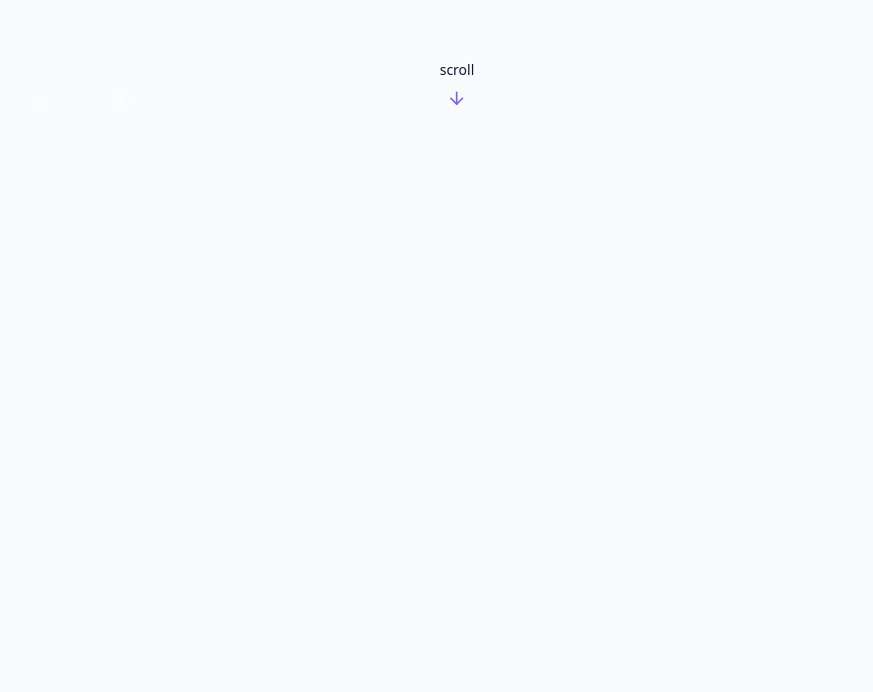
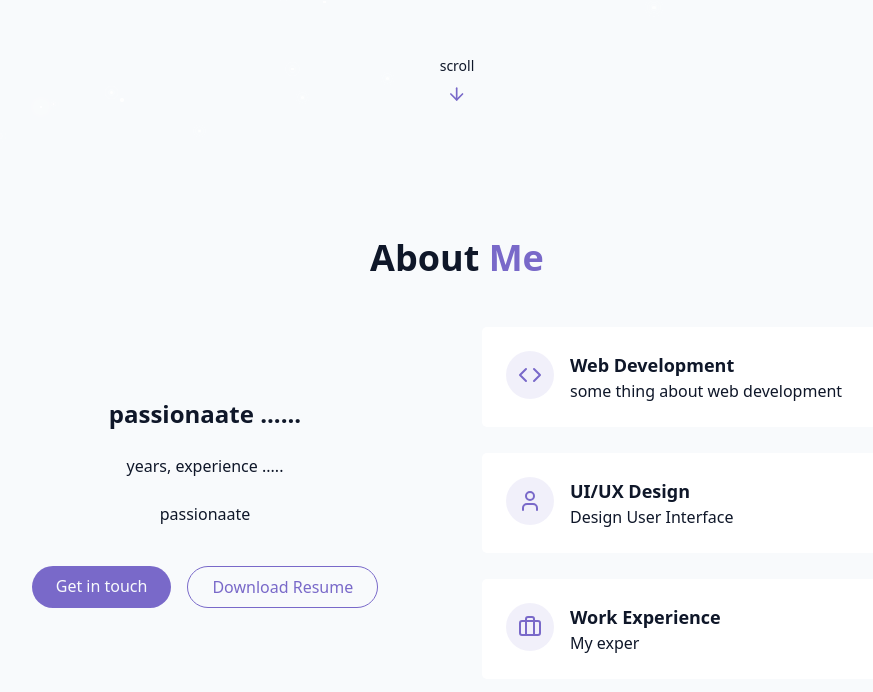
Before and after one commit to Tomiwajin/TomiwaJinadu-Portfolio-V1, a React (Vite) app: page / in a window 1280 px wide. Shown: the part 658-1350 px from the top of the page, without its empty margins (183-1056 px from the left). Before the commit the page ends 800 px from the top, so only its background shows below. Built offline with nearby package versions, Linux system fonts and the light colour scheme.

Commit message:
created About section

```diff
--- /dev/null
+++ b/src/Componentts/AboutSection.jsx
@@ -0,0 +1,71 @@
+import { Briefcase, Code, User } from "lucide-react";
+
+export const AboutSection = () => {
+  return (
+    <section id="about" className="py-24 px-4 relative">
+      {" "}
+      <div className="container mx-auto max-w-5xl">
+        <h2 className="text 3xl md:text-4xl font-bold mb-12 text-center">
+          About<span className="text-primary"> Me</span>
+        </h2>
+        <div className="grid grid-cols-1 md:grid-cols-2 gap-12 items-center">
+          <div className="space-y-6">
+            <h3 className="text-2xl font-semibold"> passionaate ......</h3>
+
+            <p className="text-muted-foreground ">years, experience .....</p>
+
+            <p className="text-muted-foreground "> passionaate</p>
+            <div className="flex flex-col sm:flex-row gap-4 pt-4 justify-center">
+              <a href="#contact" className="cosmic-button">
+                Get in touch
+              </a>
+              <a
+                href=""
+                className="px-6 py-2 rounded-full border border-primary text-primary hover:bg-primary/10 transition-colors duration-300"
+              >
+                Download Resume
+              </a>
+            </div>
+          </div>
+
+          <div className="grid grid-cols-1 gap-6">
+            <div className="gradient-border p-6 card-hover">
+              <div className="flex items-start gap-4">
+                <div className="p-3 rounded-full bg-primary/10">
+                  <Code className="h-6 w-6 text-primary" />
+                </div>
+                <div className="text-left">
+                  <h4 className=" font-semibold text-lg">Web Development</h4>
+                  <p>some thing about web development</p>
+                </div>
+              </div>
+            </div>
+            <div className="gradient-border p-6 card-hover">
+              <div className="flex items-start gap-4">
+                <div className="p-3 rounded-full bg-primary/10">
+                  <User className="h-6 w-6 text-primary" />
+                </div>
+                <div className="text-left">
+                  <h4 className=" font-semibold text-lg">UI/UX Design</h4>
+                  <p>Design User Interface</p>
+                </div>
+              </div>{" "}
+            </div>
+            <div className="gradient-border p-6 card-hover">
+              {" "}
+              <div className="flex items-start gap-4">
+                <div className="p-3 rounded-full bg-primary/10">
+                  <Briefcase className="h-6 w-6 text-primary" />
+                </div>
+                <div className="text-left">
+                  <h4 className=" font-semibold text-lg">Work Experience</h4>
+                  <p>My exper</p>
+                </div>
+              </div>
+            </div>
+          </div>
+        </div>
+      </div>
+    </section>
+  );
+};
--- a/src/pages/Home.jsx
+++ b/src/pages/Home.jsx
@@ -2,6 +2,7 @@
 import { StarBackground } from "../Componentts/StarBackGround";
 import { Navbar } from "../Componentts/Navbar";
 import { HeroSection } from "../Componentts/HeroSection";
+import { AboutSection } from "../Componentts/AboutSection";
 
 export const Home = () => {
   return (
@@ -17,6 +18,7 @@
       {/* Main Content */}
       <main>
         <HeroSection />
+        <AboutSection />
       </main>
 
       {/* footer  */}
```
